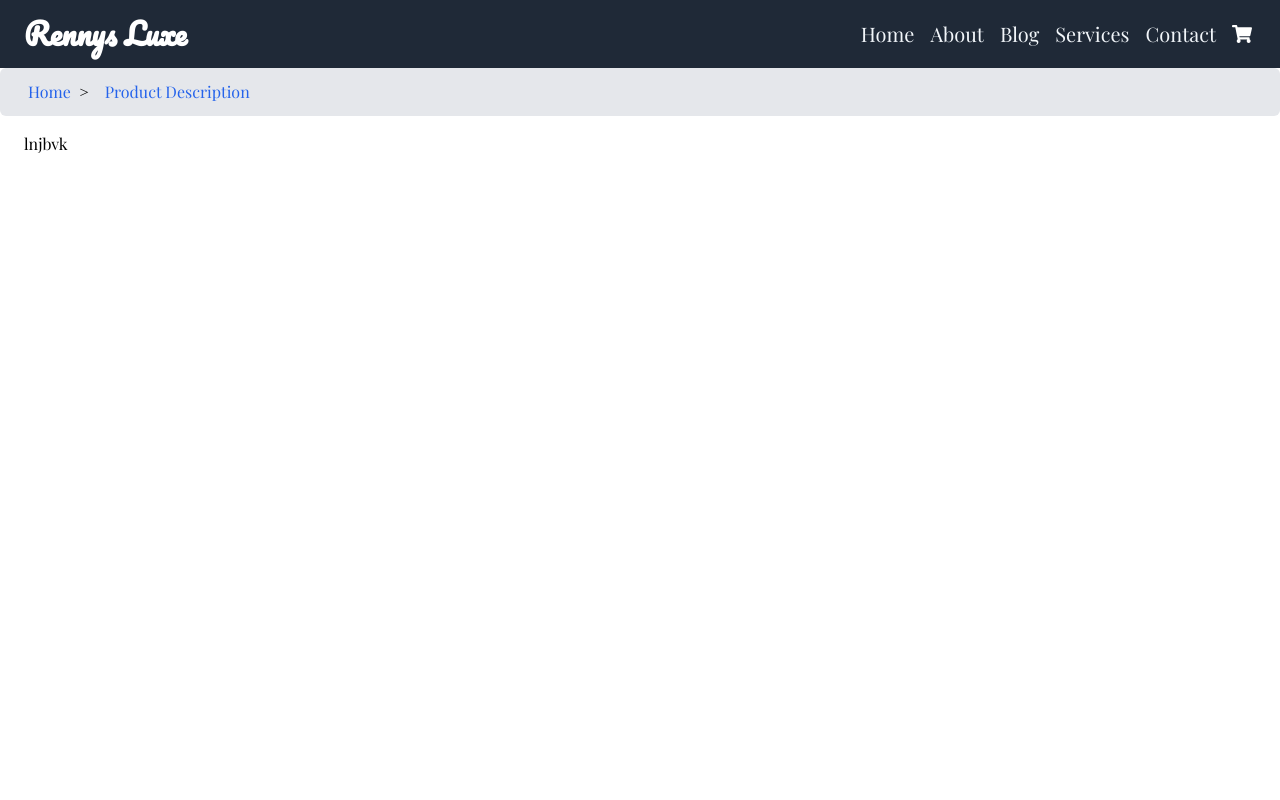
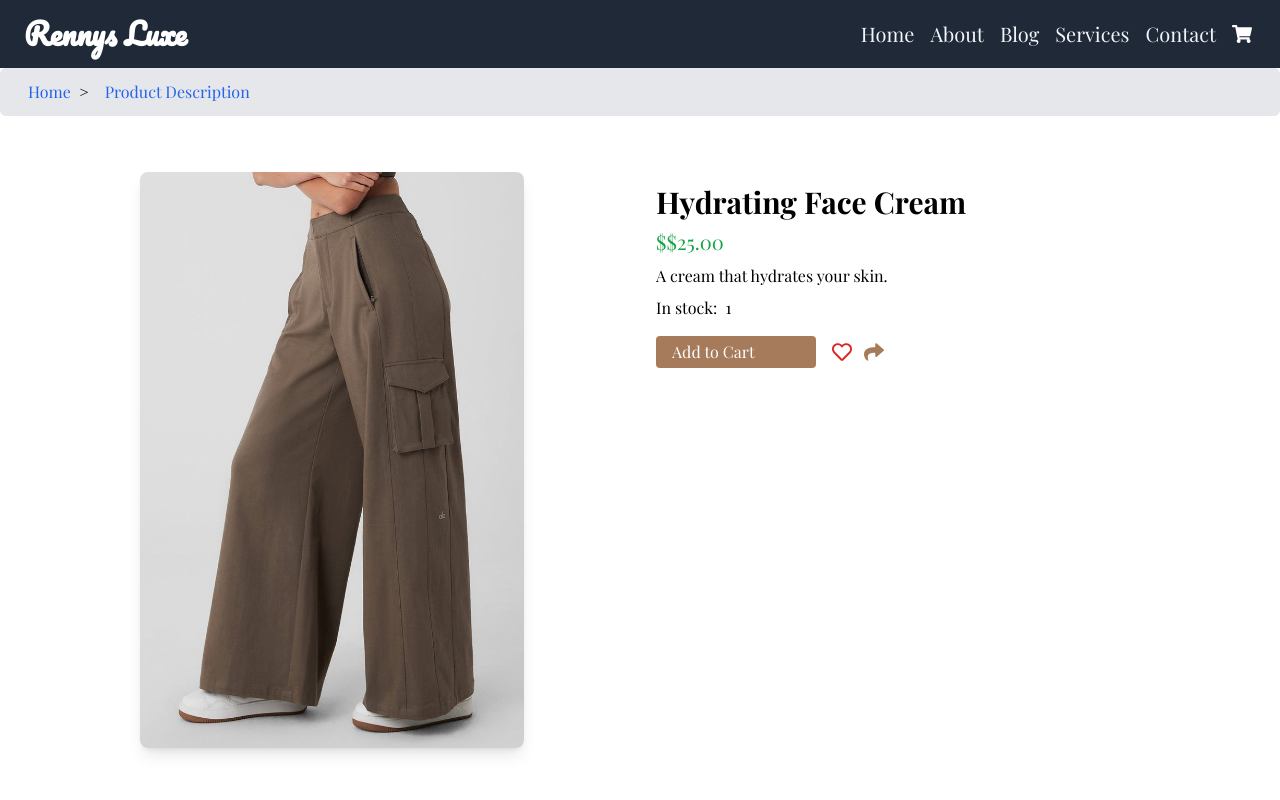
Before and after one commit to victorjayeoba/renny-luxe, a Next.js app: page /products/1 in a window 1280 px wide. Shown: the top 800 px of the page. Built offline with nearby package versions, Linux system fonts and the light colour scheme.

Commit message:
seo bug fix

```diff
--- a/app/products/[id]/page.js
+++ b/app/products/[id]/page.js
@@ -1,5 +1,6 @@
 import products from "@/app/data/product";
 import Breadcrumb from "@/app/component/Breadcrubs";
+import ProductDetails from "@/app/component/ProductDeatils";
 
 // Generate Metadata Function
 export async function generateMetadata({ params }) {
@@ -57,7 +58,7 @@ const ProductDetailsPage = ({ params }) => {
     <>
       <Breadcrumb items={breadcrumbItems }/>
       <div className="container mx-auto px-6 py-4">
-       <di>lnjbvk</di>
+      <ProductDetails product={product}/>
       </div>
     </>
   );
```
